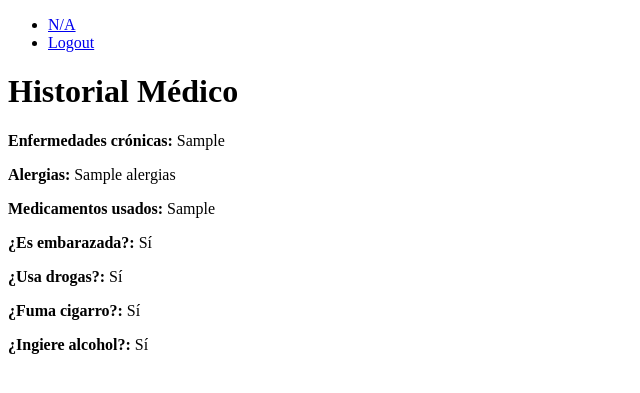
After one commit to brianrscode/salud_lince, a Django app: template templates/historial_medico.html in a window 1280 px wide. The commit adds this page. Shown: the top 393 px of the page, without its empty margins (0-640 px from the left). Run offline with Django 3.2, Linux system fonts and the light colour scheme; the template is opened without the code that fills it: most values are stand-ins (such as "Sample title", 1, 10 or a date in 2020).

Commit message:
Agrego template de historial medico

```diff
--- /dev/null
+++ b/templates/historial_medico.html
@@ -0,0 +1,18 @@
+{% extends "layouts/base.html" %}
+
+{% block title %}Mi Historial Médico{% endblock %}
+
+{% block content %}
+<h1>Historial Médico</h1>
+{% if historial %}
+    <p><strong>Enfermedades crónicas:</strong> {{ historial.enfermedades_cronicas }}</p>
+    <p><strong>Alergias:</strong> {{ historial.alergias }}</p>
+    <p><strong>Medicamentos usados:</strong> {{ historial.medicamento_usado }}</p>
+    <p><strong>¿Es embarazada?:</strong> {{ historial.es_embarazada|yesno:"Sí,No" }}</p>
+    <p><strong>¿Usa drogas?:</strong> {{ historial.usa_drogas|yesno:"Sí,No" }}</p>
+    <p><strong>¿Fuma cigarro?:</strong> {{ historial.usa_cigarro|yesno:"Sí,No" }}</p>
+    <p><strong>¿Ingiere alcohol?:</strong> {{ historial.ingiere_alcohol|yesno:"Sí,No" }}</p>
+{% else %}
+    <p>No se encontró un historial médico.</p>
+{% endif %}
+{% endblock %}
--- a/templates/layouts/base.html
+++ b/templates/layouts/base.html
@@ -10,7 +10,15 @@
 </head>
 <body>
 
-    {% include "./partials/barra.html" %}
+    {% comment %} {% include "./partials/barra.html" %} {% endcomment %}
+    <nav>
+        <ul>
+            <li><a href="#">{% if user.is_authenticated %}{{ user.nombres }}{% else %}N/A{% endif %}</a></li>
+            <li><a href="{% url 'logout' %}">Logout</a></li>
+            {% block enlaces %}
+            {% endblock %}
+        </ul>
+    </nav>
 
     <main>
         {% block content %}
--- a/templates/layouts/partials/barra.html
+++ /dev/null
@@ -1,5 +0,0 @@
-<nav>
-    <ul>
-        <li><a href="{% url 'logout' %}">Logout</a></li>
-    </ul>
-</nav>
--- a/templates/medico_dashboard.html
+++ b/templates/medico_dashboard.html
@@ -2,6 +2,10 @@
 
 {% block title %}Dashboard de médico{% endblock %}
 
+{% block enlaces %}
+    <li><a href="{% url 'medico_dashboard' %}">Dashboard de médico</a></li>
+{% endblock %}
+
 {% block content %}
     <h1>Dashboard de médico</h1>
 {% endblock %}
--- a/templates/paciente_dashboard.html
+++ b/templates/paciente_dashboard.html
@@ -2,6 +2,11 @@
 
 {% block title %}Dashboard de paciente{% endblock %}
 
+{% block enlaces %}
+    <li><a href="{% url 'paciente_dashboard' %}">Dashboard de paciente</a></li>
+    <li><a href="{% url 'historial' %}">Historial médico</a></li>
+{% endblock %}
+
 {% block content %}
     <h1>Dashboard de paciente</h1>
 {% endblock %}
--- a/usuarios/urls.py
+++ b/usuarios/urls.py
@@ -7,4 +7,5 @@ urlpatterns = [
     path("logout/", views.logout_view, name="logout"),
     path("medico/dashboard/", views.medico_dashboard, name="medico_dashboard"),
     path("paciente/dashboard/", views.paciente_dashboard, name="paciente_dashboard"),
+    path("paciente/historial/", views.historial_view, name="historial"),
 ]
```
Also changed, not shown: usuarios/views.py (+8 -0 lines).
